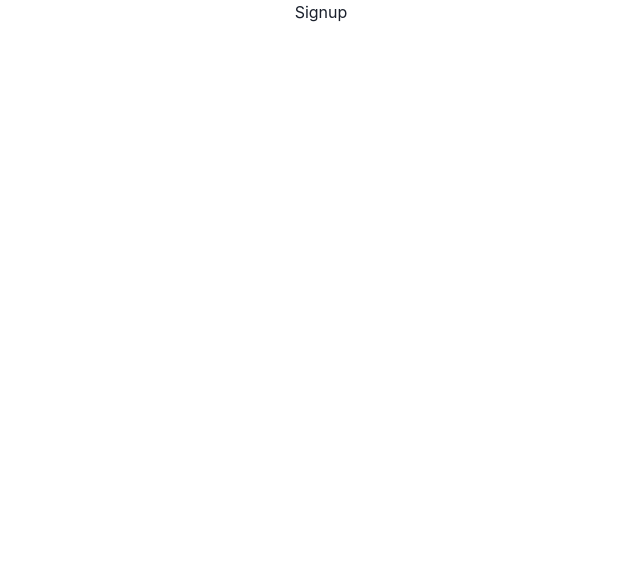
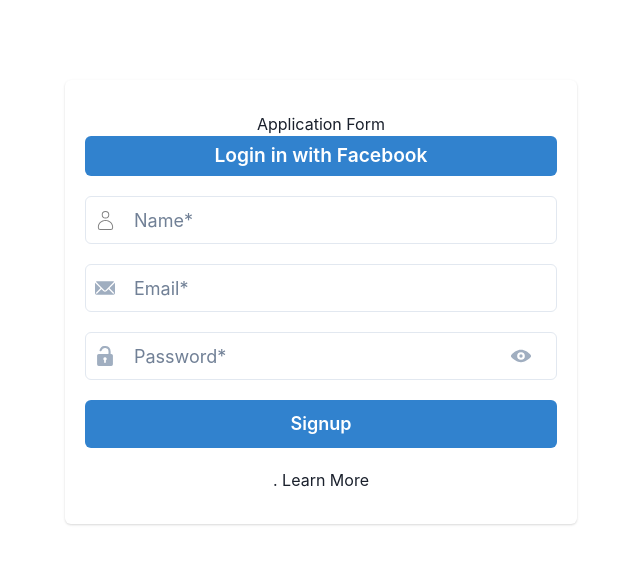
Before and after one commit to Ashutosh5333/Doctor_management_system, a React (Create React App) app in the folder Client/: page /signup in a window 1280 px wide. Shown: the top 564 px of the page, without its empty margins (319-959 px from the left). Built offline with nearby package versions, Linux system fonts and the light colour scheme.

Commit message:
login and signup from done

```diff
--- a/Client/package.json
+++ b/Client/package.json
@@ -3,6 +3,7 @@
   "version": "0.1.0",
   "private": true,
   "dependencies": {
+    "@chakra-ui/icons": "^2.0.19",
     "@chakra-ui/react": "^2.6.1",
     "@emotion/react": "^11.11.0",
     "@emotion/styled": "^11.11.0",
@@ -12,6 +13,8 @@
     "framer-motion": "^10.12.16",
     "react": "^18.2.0",
     "react-dom": "^18.2.0",
+    "react-icons": "^4.9.0",
+    "react-redux": "^8.0.5",
     "react-router-dom": "^6.11.2",
     "react-scripts": "5.0.1",
     "redux": "^4.2.1",
--- a/Client/src/pages/Login.jsx
+++ b/Client/src/pages/Login.jsx
@@ -1,8 +1,132 @@
-import React from 'react'
+import React, { useState } from 'react'
+import {  Text, Box, Image, Heading,} from '@chakra-ui/react'
+import {  Button,  Card,  CardBody,  Input,  InputGroup,  InputLeftElement,  InputRightElement,  VStack,  useColorModeValue,useToast,} from "@chakra-ui/react";
+import {Link} from "react-router-dom"
+import { EmailIcon, UnlockIcon, ViewIcon, ViewOffIcon } from "@chakra-ui/icons";
+
+import { useNavigate }from "react-router-dom"
 
 const Login = () => {
+  const colorScheme = useColorModeValue("blue", "green");
+  const [show, setShow] = useState(false);
+
+  const navigate= useNavigate()
+  const toast=useToast()
+
+   const [post ,SetPost]=useState({
+       email:"",
+       password:"",
+   })
+
+
+    const handleChange = (e) =>{
+        const {name,value}=e.target
+        SetPost({...post,[name]:value})
+    }
+
+    const handleClickShow = () => {
+      setShow(!show);
+    };
+
+    const handleSubmit = () => {
+
+    }
+
+
   return (
-    <div>Login</div>
+  <>
+       <Card py="3"  maxW="lg" m="auto" mt="20" >
+
+          <CardBody  >
+
+          <Box mt="10" >
+                    <Heading>
+                       Login Form
+                    </Heading>
+                  <Text color={"#FFFFFF"} textAlign={"center"} fontWeight={"600"} > Login </Text>
+           </Box>
+
+             <Button fontSize={"1.2em"} fontWeight="600" width="full" background={"blue.500"}  colorScheme="blue" color="#fff" mb="10" > Login in with Facebook </Button>
+
+            <VStack maxW={"2xl"} spacing={5} >
+              <InputGroup position="relative" >
+                <InputLeftElement
+                  pointerEvents="none"
+                  position="absolute"
+                  top="1"
+                  children={<EmailIcon color="gray.400" boxSize={5} />}
+                />
+                <Input
+                  placeholder="Email*"
+                  type="email"
+                  name="email"
+                  size="lg"
+                  onChange={handleChange}
+                />
+              </InputGroup>
+
+              <InputGroup position="relative">
+                <InputLeftElement
+                  pointerEvents="none"
+                  position="absolute"
+                  top="1"
+                  children={<UnlockIcon color="gray.400" boxSize={5} />}
+                />
+                <Input
+                  type={show ? "text" : "password"}
+                  placeholder="Password*"
+                  name="password"
+                  size="lg"
+                  onChange={handleChange}
+
+                />
+                <InputRightElement width="4.5rem" position="absolute" top="1">
+                  <Button
+                    h="1.75rem"
+                    size="lg"
+                    variant="link"
+                    onClick={handleClickShow}
+                  >
+                    {show ? (
+                      <ViewOffIcon color="gray.400" boxSize={5} />
+                    ) : (
+                      <ViewIcon color="gray.400" boxSize={5} />
+                    )}
+                  </Button>
+                </InputRightElement>
+              </InputGroup>
+
+              <Button
+                width="100%"
+                size="lg"
+                onClick={handleSubmit}
+                colorScheme={colorScheme}
+                loadingText={"Login"}
+                isDisabled={
+                     post.email=="" || post.password ==""
+                 }
+              >
+                Login
+              </Button>
+
+            </VStack>
+
+            <Text m="auto" mt="10" textAlign={"center"}  style={{fontSize:"1em", color:"blue", fontWeight:"600" }}> Forgot password ?
+
+               <Link to="/sign">
+              <span style={{fontSize:"1em", color:"black", fontWeight:"500" }}> Create an Account</span>
+               </Link>
+
+            </Text>
+
+          </CardBody>
+
+
+          </Card>
+
+  </>
+
+
   )
 }
 
--- a/Client/src/pages/Signup.jsx
+++ b/Client/src/pages/Signup.jsx
@@ -1,8 +1,143 @@
-import React from 'react'
+import React, { useState } from 'react'
+import {  Text, Image,} from '@chakra-ui/react'
+import {  Button,  Card,  CardBody,  Input,  InputGroup,  InputLeftElement,  InputRightElement,  VStack,  useColorModeValue,useToast,} from "@chakra-ui/react";
+import { CiUser } from "react-icons/ci";
+import { EmailIcon, UnlockIcon, ViewIcon, ViewOffIcon } from "@chakra-ui/icons";
+
+import { useNavigate }from "react-router-dom"
+
 
 const Signup = () => {
+    const colorScheme = useColorModeValue("blue", "green");
+    const [show, setShow] = useState(false);
+
+    const navigate= useNavigate()
+    const toast=useToast()
+
+     const [post ,SetPost]=useState({
+         email:"",
+         password:"",
+         name:""
+     })
+
+
+      const handleChange = (e) =>{
+          const {name,value}=e.target
+          SetPost({...post,[name]:value})
+      }
+
+      const handleClickShow = () => {
+        setShow(!show);
+      };
+
+      const handleSubmit = () => {
+
+      }
+
+
+
+
+
+
+
   return (
-    <div>Signup</div>
+    <Card py="3" maxW="lg" m="auto" mt="20">
+
+    <CardBody>
+
+
+
+
+      <Text>  Application Form   </Text>
+
+
+
+     <Button fontSize={"1.2em"} fontWeight="600" width="full" background={"blue.500"}  colorScheme="blue" color="#fff"
+     mb="5" > Login in with Facebook </Button>
+
+      <VStack maxW="2xl" spacing={5}>
+        <InputGroup>
+          <InputLeftElement
+            pointerEvents="none"
+            position="absolute"
+            top="1"
+            children={<CiUser color="gray" size="23" />}
+          />
+          <Input
+            placeholder="Name*"
+            type="name"
+            name="name"
+            onChange={handleChange}
+
+            size="lg"
+          />
+        </InputGroup>
+
+
+        <InputGroup position="relative">
+          <InputLeftElement
+            pointerEvents="none"
+            position="absolute"
+            top="1"
+            children={<EmailIcon color="gray.400" boxSize={5} />}
+          />
+          <Input
+            placeholder="Email*"
+            type="email"
+            name="email"
+            size="lg"
+            onChange={handleChange}
+
+          />
+        </InputGroup>
+
+        <InputGroup position="relative">
+          <InputLeftElement
+            pointerEvents="none"
+            position="absolute"
+            top="1"
+            children={<UnlockIcon color="gray.400" boxSize={5} />}
+          />
+          <Input
+            type={show ? "text" : "password"}
+            placeholder="Password*"
+            name="password"
+            size="lg"
+            onChange={handleChange}
+          />
+          <InputRightElement width="4.5rem" position="absolute" top="1">
+            <Button
+              h="1.75rem"
+              size="sm"
+              variant="link"
+              onClick={handleClickShow}
+            >
+              {show ? (
+                <ViewOffIcon color="gray.400" boxSize={5} />
+              ) : (
+                <ViewIcon color="gray.400" boxSize={5} />
+              )}
+            </Button>
+          </InputRightElement>
+        </InputGroup>
+        <Button
+        onClick={handleSubmit}
+          width="100%"
+          colorScheme={colorScheme}
+          size="lg"
+        >
+          Signup
+        </Button>
+      </VStack>
+
+     <Text  fontSize="1rem"
+       textAlign={"center"} mt={"5"}>
+        . Learn More
+
+     </Text>
+
+    </CardBody>
+  </Card>
   )
 }
 
```
Also changed, not shown: 1 other file (tests, documents, lock files or other folders).
